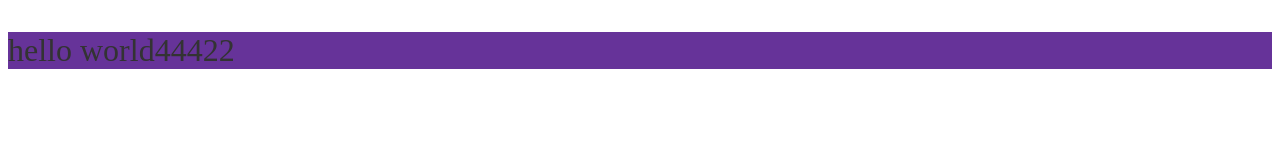
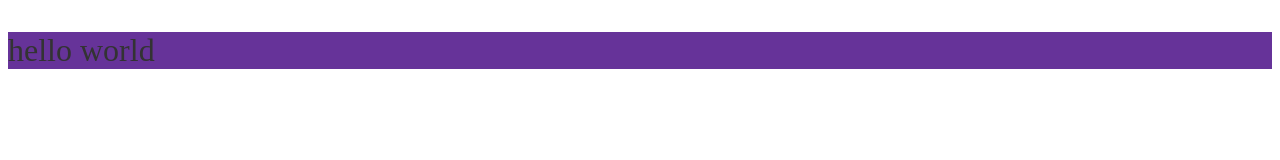
Before and after one commit to Sneaken/webpack-react, a React app: page / in a window 1280 px wide. Shown: the top 160 px of the page. Built offline with nearby package versions, Linux system fonts and the light colour scheme.

Commit message:
build: devServer.overlay

```diff
--- a/src/App.jsx
+++ b/src/App.jsx
@@ -6,7 +6,7 @@ export default class Home extends React.Component {
   render() {
     return (
       <div className='test test2'>
-        <p>hello world44422</p>
+        <p>hello world</p>
       </div>
     );
   }
--- a/webpack/webpack.dev.config.js
+++ b/webpack/webpack.dev.config.js
@@ -34,5 +34,10 @@ module.exports = merge(baseWebpackConfig, {
         secure: false, // 防止转发失败 （默认情况下，将不接受在 HTTPS 上运行且证书无效的后端服务器。）
       },
     },
+    // 出现编译器错误或警告时，在浏览器中显示全屏覆盖
+    overlay: {
+      warnings: true,
+      errors: true,
+    },
   },
 });
```
